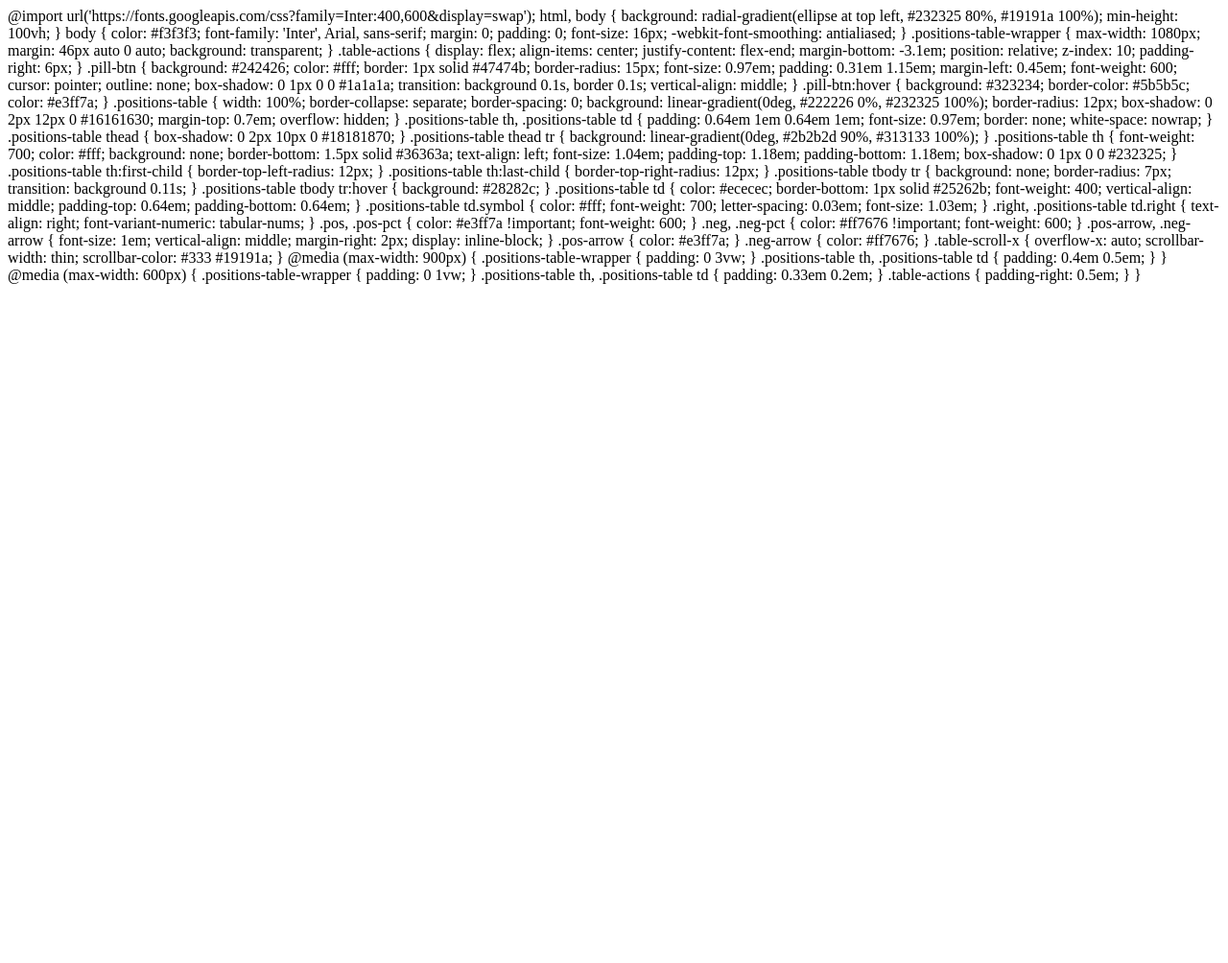
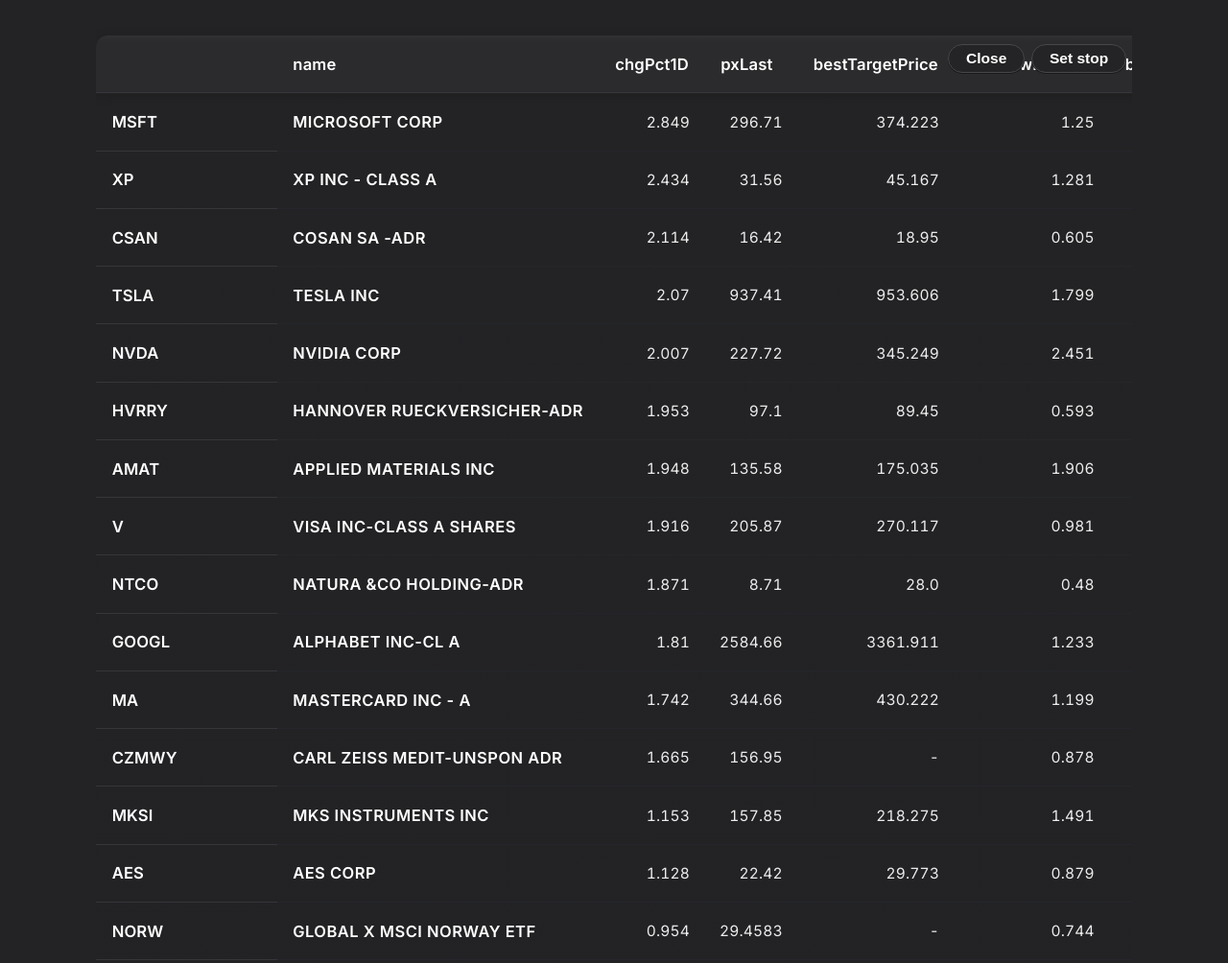
Before and after one commit to ferdlestier/dataparsing, a website: page docs/index.html in a window 1280 px wide. Shown: the top 1004 px of the page at 96% size. Before the commit the page ends 800 px from the top, so only its background shows below. Drawn offline with Linux system fonts and the light colour scheme.

Commit message:
Update index.html

```diff
--- a/docs/index.html
+++ b/docs/index.html
@@ -1,7 +1,17 @@
+<!DOCTYPE html>
+<html lang="en">
+<head>
+  <meta charset="UTF-8">
+  <title>Portfolio Positions</title>
+  <meta name="viewport" content="width=device-width, initial-scale=1">
+  <style>
     @import url('https://fonts.googleapis.com/css?family=Inter:400,600&display=swap');
+
     html, body {
       background: radial-gradient(ellipse at top left, #232325 80%, #19191a 100%);
       min-height: 100vh;
+      margin: 0;
+      padding: 0;
     }
     body {
       color: #f3f3f3;
@@ -9,7 +19,9 @@
       margin: 0;
       padding: 0;
       font-size: 16px;
+      letter-spacing: 0.01em;
       -webkit-font-smoothing: antialiased;
+      -moz-osx-font-smoothing: grayscale;
     }
     .positions-table-wrapper {
       max-width: 1080px;
@@ -77,6 +89,7 @@
       padding-top: 1.18em;
       padding-bottom: 1.18em;
       box-shadow: 0 1px 0 0 #232325;
+      /* Rounded corners for first and last headers */
     }
     .positions-table th:first-child {
       border-top-left-radius: 12px;
@@ -110,6 +123,7 @@
       text-align: right;
       font-variant-numeric: tabular-nums;
     }
+    /* P&L and percent coloring with arrows */
     .pos, .pos-pct {
       color: #e3ff7a !important;
       font-weight: 600;
@@ -126,11 +140,13 @@
     }
     .pos-arrow { color: #e3ff7a; }
     .neg-arrow { color: #ff7676; }
+    /* Hide scrollbars but allow scroll for overflow */
     .table-scroll-x {
       overflow-x: auto;
       scrollbar-width: thin;
       scrollbar-color: #333 #19191a;
     }
+    /* Responsive adjustments */
     @media (max-width: 900px) {
       .positions-table-wrapper { padding: 0 3vw; }
       .positions-table th, .positions-table td { padding: 0.4em 0.5em; }
@@ -140,3 +156,82 @@
       .positions-table th, .positions-table td { padding: 0.33em 0.2em; }
       .table-actions { padding-right: 0.5em; }
     }
+  </style>
+</head>
+<body>
+  <div class="positions-table-wrapper">
+    <div class="table-actions">
+      <button class="pill-btn">Close</button>
+      <button class="pill-btn">Set stop</button>
+    </div>
+    <div class="table-scroll-x">
+      <table class="positions-table" id="positions-table">
+        <!-- Table content dynamically loaded from dailymovers.html or parser.py output -->
+      </table>
+    </div>
+  </div>
+  <script>
+    // Helper: colorize P&L cells and add arrows
+    function colorizeTable(table) {
+      if (!table) return;
+      // Try to color cells that look like P&L (pos/neg values in $ or %)
+      const rows = table.querySelectorAll('tbody tr');
+      rows.forEach(row => {
+        row.querySelectorAll('td').forEach((cell, idx) => {
+          const txt = cell.textContent.trim();
+          // Symbol column
+          if (idx === 0) cell.classList.add('symbol');
+          // Right-align numeric columns except the first
+          if (idx > 0) cell.classList.add('right');
+          // Detect P&L positive/negative for $ or %
+          if (/^-?\$?-?\d/.test(txt)) {
+            let val = parseFloat(txt.replace(/[^0-9\-.]/g, ''));
+            // 1D open P&L, 1D open P&L %, Open P&L, Open P&L % positions
+            if ((idx === 6 || idx === 7 || idx === 8 || idx === 9)) {
+              if (!isNaN(val)) {
+                if (val > 0) {
+                  cell.classList.add(idx % 2 === 1 ? 'pos-pct' : 'pos');
+                  cell.innerHTML = `<span class="pos-arrow">&#9650;</span>` + cell.innerHTML;
+                } else if (val < 0) {
+                  cell.classList.add(idx % 2 === 1 ? 'neg-pct' : 'neg');
+                  cell.innerHTML = `<span class="neg-arrow">&#9660;</span>` + cell.innerHTML;
+                }
+              }
+            }
+          }
+        });
+      });
+    }
+    // Fetch and inject table HTML fragment
+    function loadTable(url) {
+      fetch(url)
+        .then(r => r.ok ? r.text() : '')
+        .then(html => {
+          // Remove wrapper if present, extract <tbody> and <thead>
+          let temp = document.createElement('div');
+          temp.innerHTML = html;
+          let orig = temp.querySelector('table');
+          const table = document.getElementById('positions-table');
+          if (orig) {
+            table.innerHTML = orig.innerHTML;
+            // Copy over th/td classes (optional, for styling)
+            let ths = orig.querySelectorAll('th');
+            table.querySelectorAll('th').forEach((th, i) => {
+              if (ths[i]) th.className = ths[i].className;
+            });
+            let tds = orig.querySelectorAll('td');
+            table.querySelectorAll('td').forEach((td, i) => {
+              if (tds[i]) td.className = tds[i].className;
+            });
+          } else {
+            table.innerHTML = html;
+          }
+          colorizeTable(table);
+        });
+    }
+    // By default, load dailymovers.html (change to pricetracker.html as needed)
+    loadTable('dailymovers.html');
+    // To support switching tables, you can add more buttons and use loadTable('pricetracker.html');
+  </script>
+</body>
+</html>
```
Lines whose indentation alone changed are shown as unchanged.
